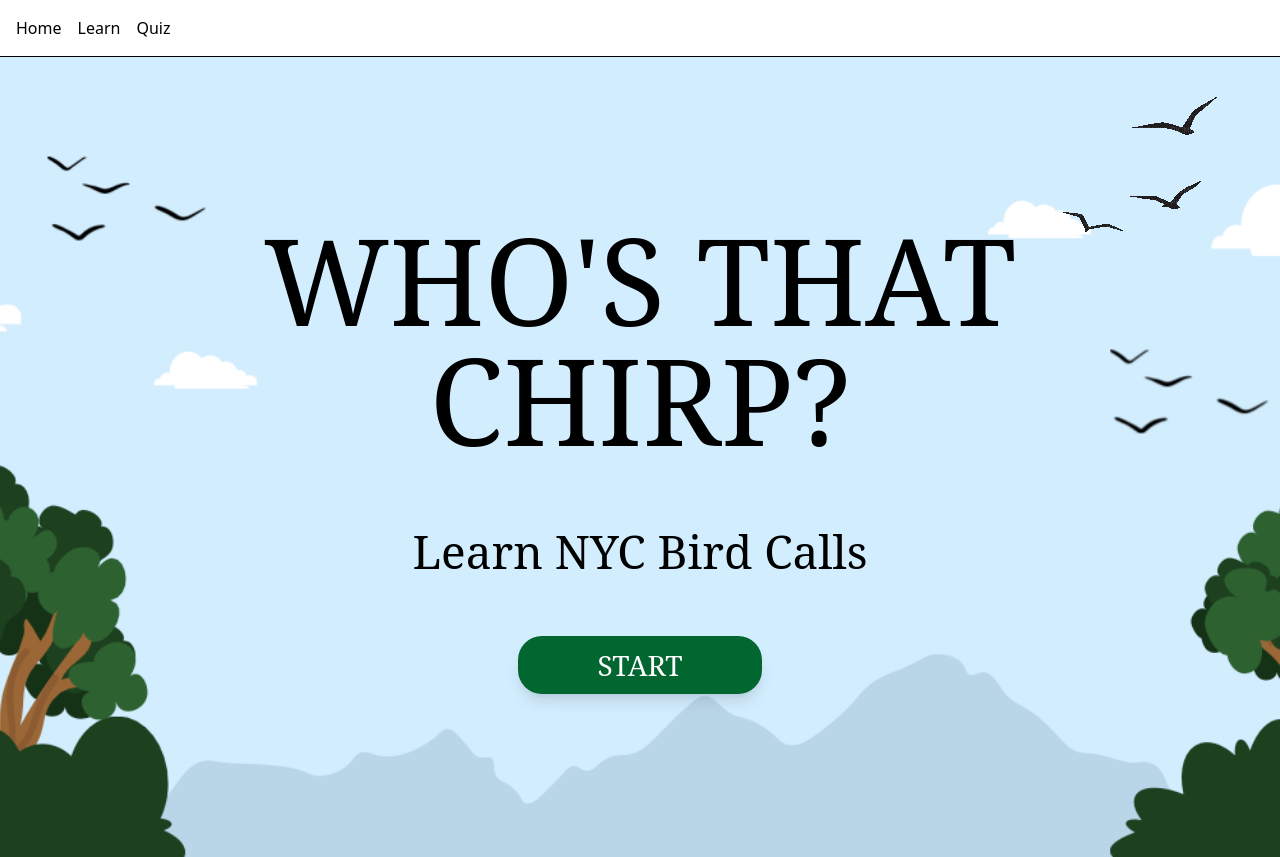
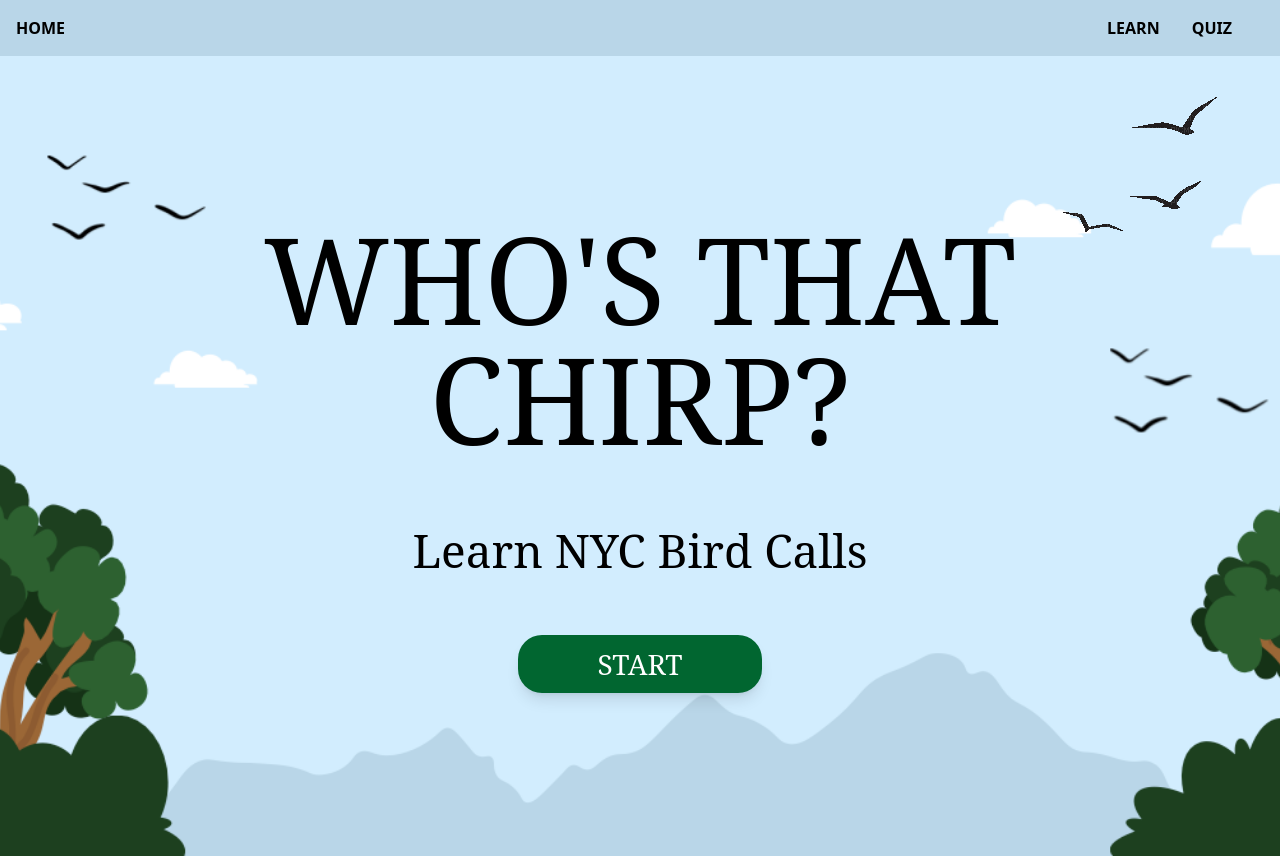
Before and after one commit to teresashao/learn-bird-calls, a React (Vite) app in the folder birds-app/: page / in a window 1280 px wide. Built offline with nearby package versions, Linux system fonts and the light colour scheme; a web font is replaced by a local one.

Commit message:
update navbar color

```diff
--- a/birds-app/src/components/Navbar.jsx
+++ b/birds-app/src/components/Navbar.jsx
@@ -1,16 +1,19 @@
 import { Link } from 'react-router-dom'
 
 const Navbar = () => {
+	return (
+		<div className="bg-sky-blue sticky top-0 z-50">
+			<div className="flex justify-between items-center p-4">
+				{/* Left side */}
+				<Link to="/" className="font-semibold">HOME</Link>
 
-	return (
-		<div>
-			<div className="flex gap-4 p-4 border-b items-center">
-				<Link to="/">Home</Link>
-				<Link to="/learn">Learn</Link>
-				<Link to="/quizstart">Quiz</Link>
+				{/* Right side */}
+				<div className="flex gap-8 pr-8 font-semibold">
+					<Link to="/learn" className="hover:underline">LEARN</Link>
+					<Link to="/quizstart" className="hover:underline">QUIZ</Link>
+				</div>
 			</div>
 		</div>
-
 	)
 }
 
```
